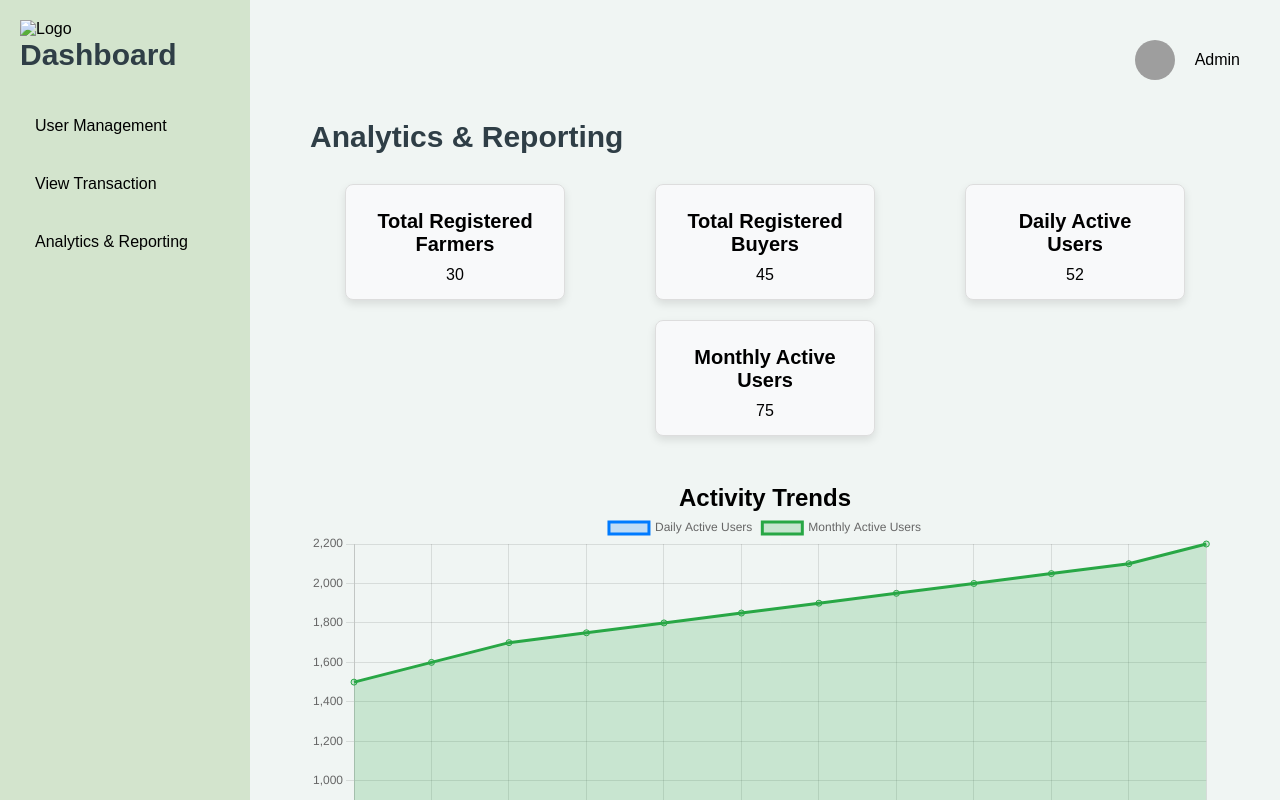
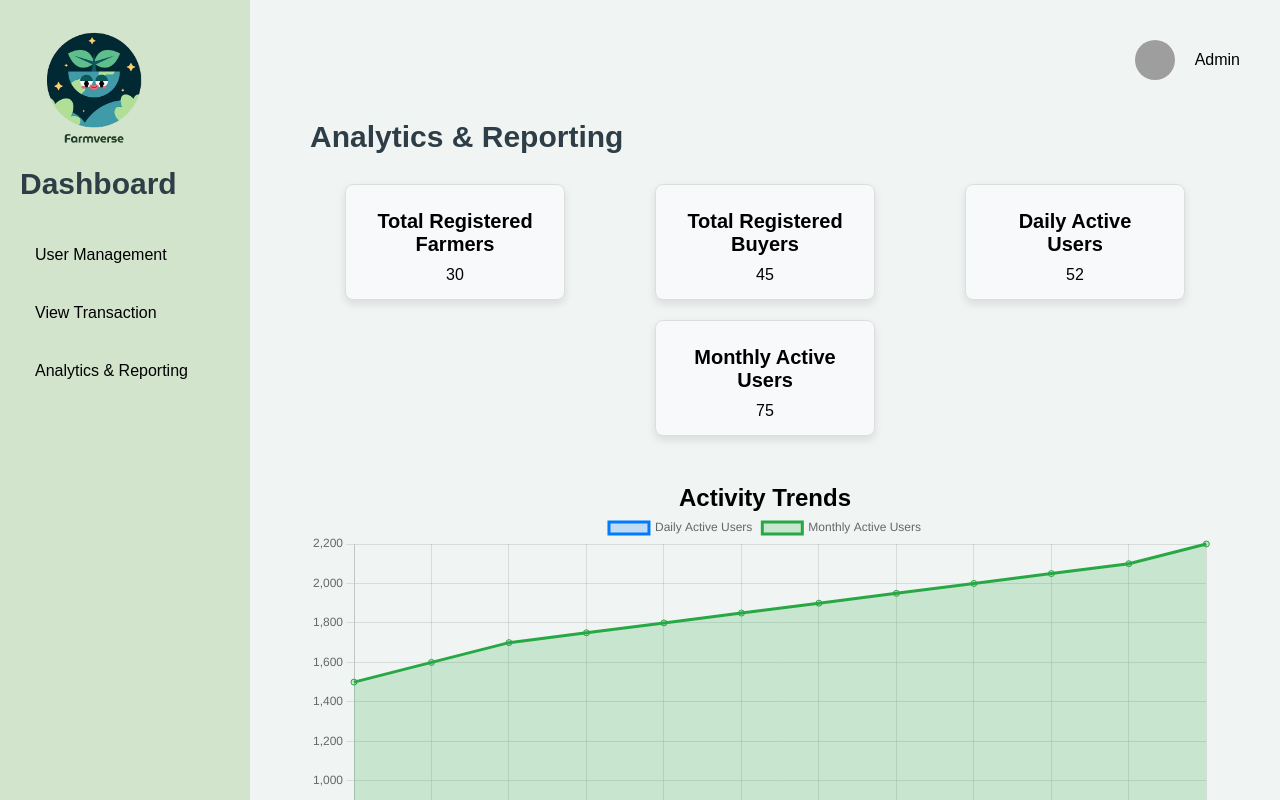
Before and after one commit to mshji/admin, a plain HTML site: page analytics.html in a window 1280 px wide. Drawn offline with nearby package versions, Linux system fonts and the light colour scheme; grey boxes are pictures that could not be loaded.

Commit message:
Add files via upload

```diff
--- a/analytics.html
+++ b/analytics.html
@@ -85,7 +85,7 @@
 <body>
     <div class="container">
         <div class="sidebar">
-            <div class="logo"><img src="images/logo.png" alt="Logo"></div>
+            <div class="logo"><img src="logo.png" alt="Logo"></div>
             <ul class="menu">
                 <h1>Dashboard</h1>
                 <li><a href="user_management.html">User Management</a></li>
```
Also changed, not shown: product_management.html (+1 -1 lines), transaction_management.html (+1 -1 lines), user_management.html (+1 -1 lines).
